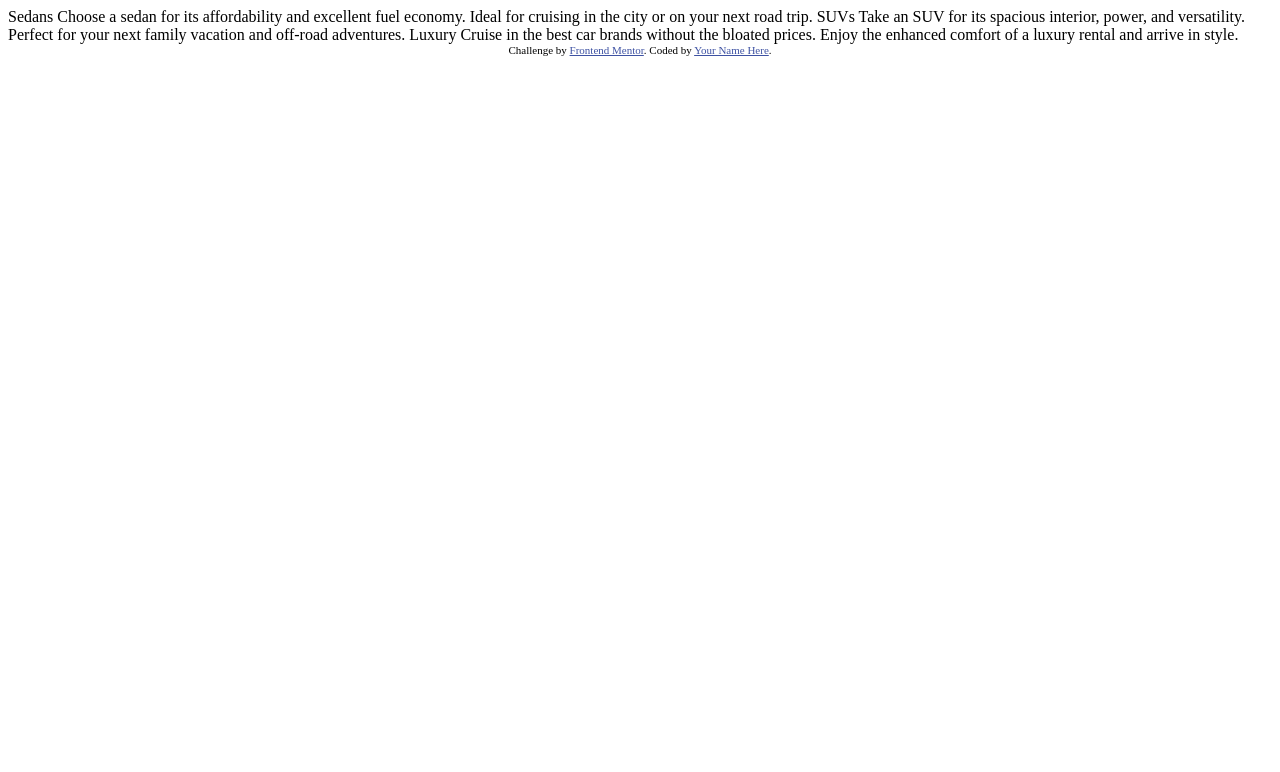
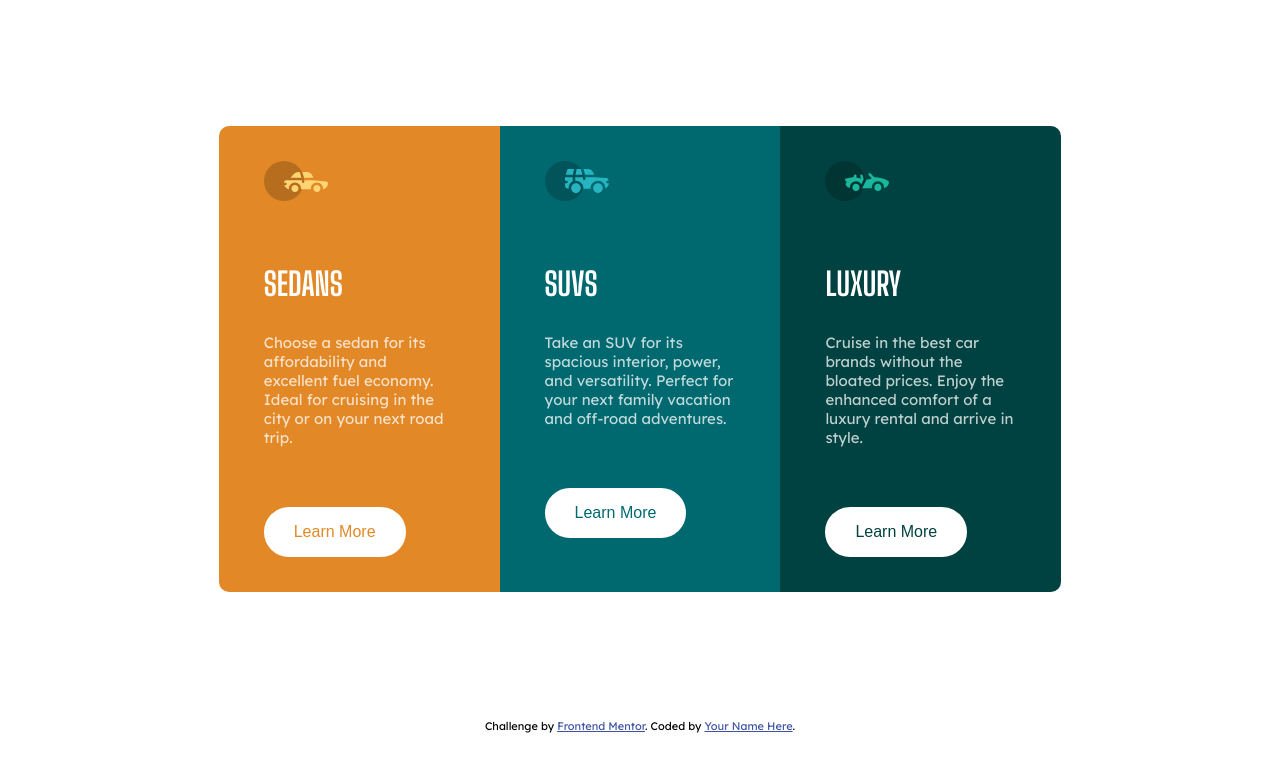
Before and after one commit to alexandraM98/3-column-card, a plain HTML site: page index.html in a window 1280 px wide. Drawn offline with Linux system fonts and the light colour scheme.

Commit message:
Completed

```diff
--- a/css/style.css
+++ b/css/style.css
@@ -0,0 +1,124 @@
+
+
+html {
+    background-color: white;
+    font-family: 'Lexend Deca', sans-serif;
+}
+
+body {
+    background-color: white;
+}
+
+p, h1, img, button {
+    margin: 30px 40px 30px 40px;
+}
+
+h1 {
+    color: hsl(0, 0%, 95%);
+}
+
+p {
+    font-size: 15px;
+    color: hsla(0, 0%, 100%, 0.75)
+}
+
+h1 {
+    font-family: 'Big Shoulders Display', cursive;
+    text-transform: uppercase;
+    color: white;
+}
+
+button {
+    border: 2px solid white;
+    border-radius: 30px;
+    background-color: white;
+    padding: 14px 28px;
+    font-size: 16px;
+    cursor: pointer;
+}
+
+button:hover {
+    color: hsl(0, 0%, 95%) !important;
+    background-color: inherit;
+    border: 2px solid hsl(0, 0%, 95%);
+}
+
+.card {
+    margin: 10% auto 10% auto;
+    text-align: left;
+    display: flex;
+}
+
+.sedans, .suvs, .luxury {
+    flex: 1;
+    padding: 5px;
+}
+
+.sedans {
+    background-color: hsl(31, 77%, 52%);
+    border-radius: 10px 0 0 10px;
+}
+
+.suvs {
+    background-color: hsl(184, 100%, 22%);
+}
+
+.luxury {
+    background-color: hsl(179, 100%, 13%);
+    border-radius: 0 10px 10px 0;
+}
+
+/* For desktop: */
+@media only screen and (min-width: 600px) {
+    .col-1 {width: 8.33%;}
+    .col-2 {width: 16.66%;}
+    .col-3 {width: 25%;}
+    .col-4 {width: 33.33%;}
+    .col-5 {width: 41.66%;}
+    .col-6 {width: 50%;}
+    .col-7 {width: 58.33%;}
+    .col-8 {width: 66.66%;}
+    .col-9 {width: 75%;}
+    .col-10 {width: 83.33%;}
+    .col-11 {width: 91.66%;}
+    .col-12 {width: 100%;}
+
+}
+
+@media only screen and (max-width: 600px) {
+    /* For mobile phones: */
+    [class*="col-"] {
+        width: 100%;
+    }
+
+    p, h1, img, button {
+        margin: 20px 15px 20px 15px;
+    }
+
+    .card {
+        display: block;
+        width: 91.66%;
+    }
+
+    .sedans, .suvs, .luxury {
+        display: block;
+        padding: 5px;
+    }
+
+    .sedans {
+        border-radius: 10px 10px 0 0;
+    }
+
+    .suvs {
+    }
+
+    .luxury {
+        border-radius: 0 0 10px 10px;
+    }
+
+}
+
+
+
+.attribution { font-size: 11px; text-align: center; }
+.attribution a { color: hsl(228, 45%, 44%); }
--- a/index.html
+++ b/index.html
@@ -3,34 +3,48 @@
 <head>
   <meta charset="UTF-8">
   <meta name="viewport" content="width=device-width, initial-scale=1.0"> <!-- displays site properly based on user's device -->
-
-  <link rel="icon" type="image/png" sizes="32x32" href="./images/favicon-32x32.png">
-
+  <link rel="preconnect" href="https://fonts.googleapis.com">
+  <link rel="preconnect" href="https://fonts.gstatic.com" crossorigin>
+  <link href="https://fonts.googleapis.com/css2?family=Big+Shoulders+Display:wght@700&family=Lexend+Deca&display=swap" rel="stylesheet">
+  <link rel="icon" type="image/png" sizes="32x32" href="./css/img/favicon-32x32.png">
+  <link rel="stylesheet" href="./css/style.css">
   <title>Frontend Mentor | 3-column preview card component</title>
 
-  <!-- Feel free to remove these styles or customise in your own stylesheet 👍 -->
-  <style>
-    .attribution { font-size: 11px; text-align: center; }
-    .attribution a { color: hsl(228, 45%, 44%); }
-  </style>
 </head>
 <body>
 
-  Sedans
-  Choose a sedan for its affordability and excellent fuel economy. Ideal for cruising in the city
-  or on your next road trip.
+  <div class="col-8 card">
 
-  SUVs
-  Take an SUV for its spacious interior, power, and versatility. Perfect for your next family vacation
-  and off-road adventures.
+    <div class="col-4 sedans">
+      <img src="css/img/icon-sedans.svg">
+      <h1>Sedans</h1>
+      <p>Choose a sedan for its affordability and excellent fuel economy. Ideal for cruising in the city
+      or on your next road trip.</p>
+      <button style="color: hsl(31, 77%, 52%);">Learn More</button>
+    </div>
 
-  Luxury
-  Cruise in the best car brands without the bloated prices. Enjoy the enhanced comfort of a luxury
-  rental and arrive in style.
+    <div class="col-4 suvs">
+      <img src="css/img/icon-suvs.svg">
+      <h1>SUVs</h1>
+      <p>Take an SUV for its spacious interior, power, and versatility. Perfect for your next family vacation
+      and off-road adventures.</p>
+      <button style="color: hsl(184, 100%, 22%);">Learn More</button>
+      </div>
+
+    <div class="col-4 luxury">
+      <img src="css/img/icon-luxury.svg">
+      <h1>Luxury</h1>
+      <p>Cruise in the best car brands without the bloated prices. Enjoy the enhanced comfort of a luxury
+      rental and arrive in style.</p>
+      <button style="color: hsl(179, 100%, 13%);">Learn More</button>
+    </div>
+
+  </div>
 
   <div class="attribution">
     Challenge by <a href="https://www.frontendmentor.io?ref=challenge" target="_blank">Frontend Mentor</a>.
     Coded by <a href="#">Your Name Here</a>.
   </div>
 </body>
+
 </html>
```
Also changed, not shown: js/script.js (added), 1 other file.
